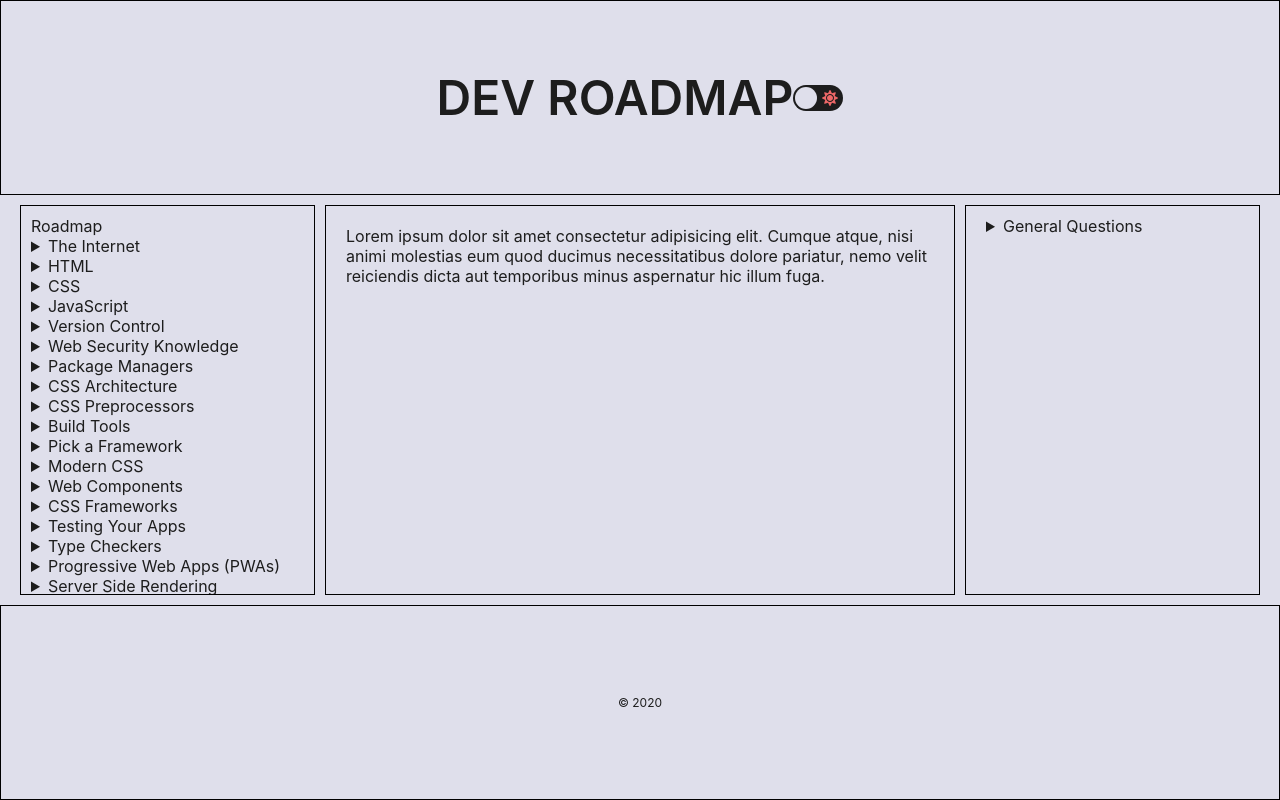
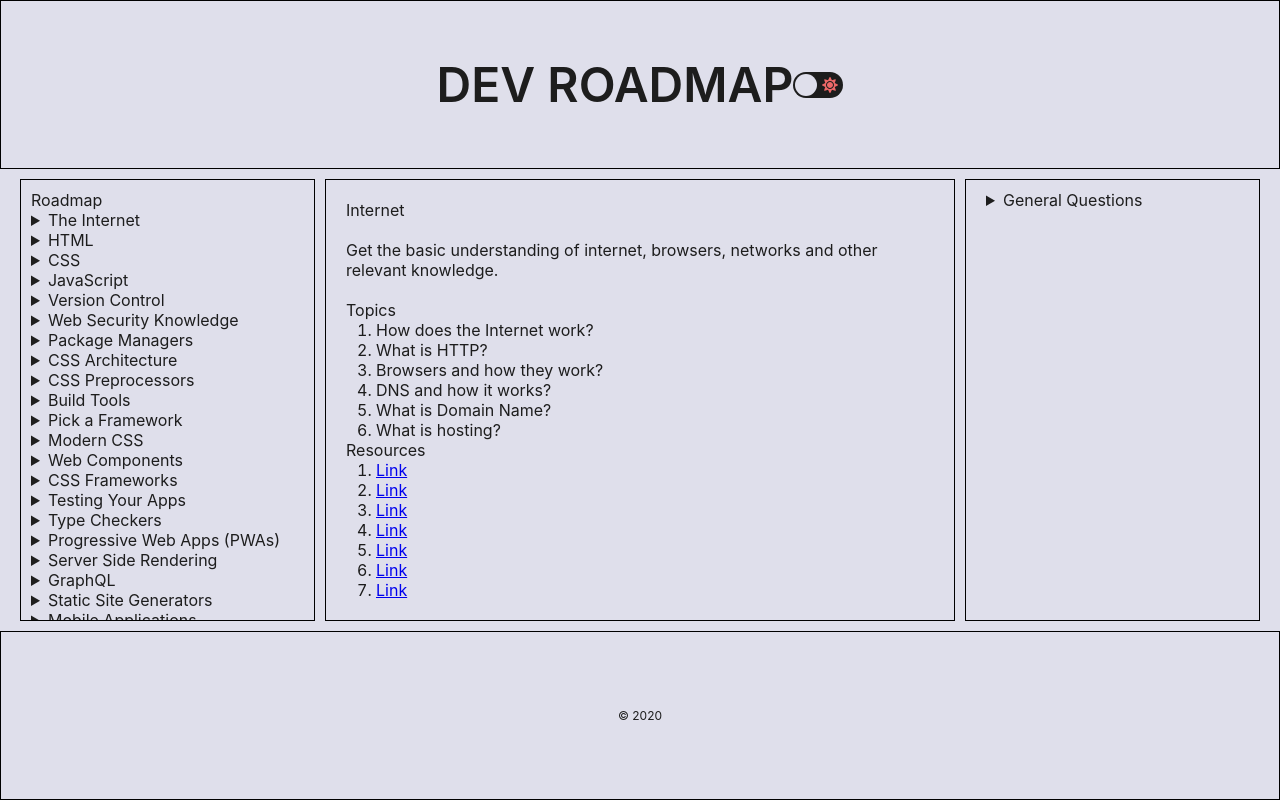
Before and after one commit to timmybytes-learning/dev-site, a React (Create React App) app: page / in a window 1280 px wide. Built offline with nearby package versions, Linux system fonts and the light colour scheme.

Commit message:
Add starting functions for parsing JSON data

```diff
--- a/src/components/App.jsx
+++ b/src/components/App.jsx
@@ -4,6 +4,7 @@ import Roadmap from "./Roadmap";
 import Content from "./Content";
 import SideBar from "./SideBar";
 import Footer from "./Footer";
+// import Nav from "./Nav";
 
 function App() {
   return (
--- a/src/components/Content.jsx
+++ b/src/components/Content.jsx
@@ -1,13 +1,45 @@
 import React from "react";
+import Data from "../data.json";
 
 function Content() {
+  const dataHeading = Data.topics[0].topic;
+  const dataSummary = Data.topics[0].summary;
+  const subTopics = Data.topics[0].subTopics;
+  const topicResourcesRead = Data.topics[0].topicResources.read;
+  const topicResourcesWatch = Data.topics[0].topicResources.watch;
+
+  function getResourceLinks(obj) {
+    let objArr = [];
+    for (let [key, value] of Object.entries(obj)) {
+      objArr.push(`${value}:${key}`);
+    }
+    return objArr.splice(":");
+  }
+
+  const resList = getResourceLinks(topicResourcesRead);
+  console.log(topicResourcesRead);
+
   return (
-    <div className="border">
-      <p className="content">
-        Lorem ipsum dolor sit amet consectetur adipisicing elit. Cumque atque, nisi animi molestias
-        eum quod ducimus necessitatibus dolore pariatur, nemo velit reiciendis dicta aut temporibus
-        minus aspernatur hic illum fuga.
-      </p>
+    <div className="border content">
+      <h2>{dataHeading}</h2>
+      <br />
+      <p>{dataSummary}</p>
+      <br />
+      <ol>
+        Topics
+        {subTopics.map((subs) => (
+          <li key={subs}>{subs}</li>
+        ))}
+      </ol>
+      <ol>
+        Resources
+        {/* Use function to parse key and values in resList.map() */}
+        {resList.map((res) => (
+          <li>
+            <a href={res}>Link</a>
+          </li>
+        ))}
+      </ol>
     </div>
   );
 }
--- a/src/components/Nav.jsx
+++ b/src/components/Nav.jsx
@@ -1,4 +1,5 @@
 import React from "react";
+// import Data from "../data.json";
 
 // 1. recieve data from json
 //  a. create json(s) to contain data
@@ -35,7 +36,7 @@ import React from "react";
 //  c. Menu should collapse after "final" click
 
 function Nav() {
-  return <nav></nav>;
+  return <div>Nav</div>;
 }
 
 export default Nav;
```
